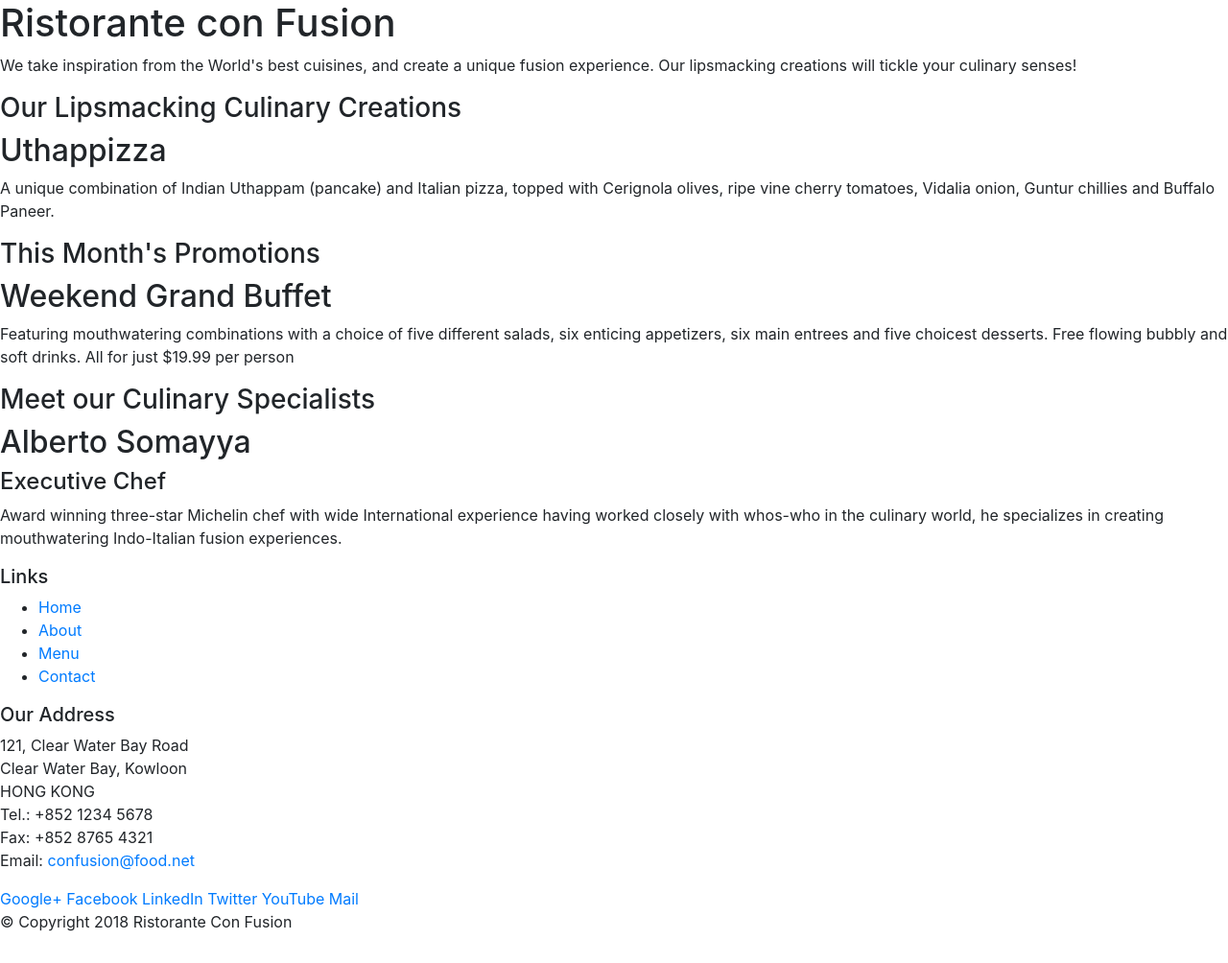
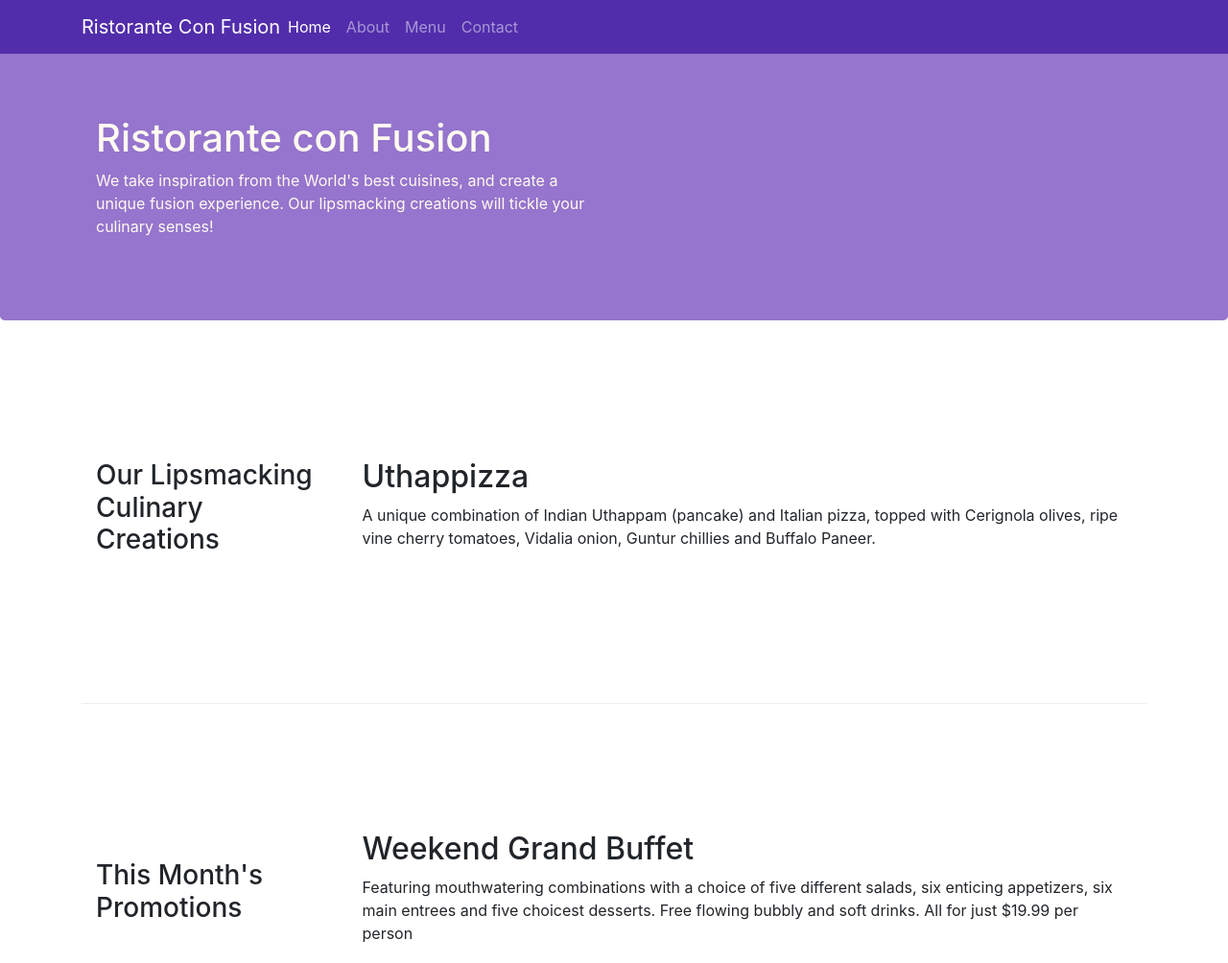
Before and after one commit to shorya361/Ristorante-Con_Fusion_with_Bootstrap, a website: page index.html in a window 1280 px wide. Shown: the top 1004 px of the page at 96% size. Drawn offline with nearby package versions, Linux system fonts and the light colour scheme.

Commit message:
navbars and breadcrumbs

```diff
--- /dev/null
+++ b/css/styles.css
@@ -0,0 +1,40 @@
+.row-header {
+  margin: 0px auto;
+  padding: 0px auto;
+}
+.row-content {
+  margin: 0px auto;
+  padding: 50px 0px 50px 0px;
+  border-bottom: 1px ridge;
+  min-height: 400px;
+}
+
+.footer {
+  background-color: #d1c4e9;
+  margin: 0px auto;
+  padding: 20px 0px 20px 0px;
+}
+
+.jumbotron {
+  padding: 70px 30px 70px 30px;
+  margin: 0px auto;
+  background: #9575cd;
+  color: floralwhite;
+}
+
+.address {
+  font-size: 80%;
+  margin: 0px;
+  color: #0f0f0f;
+}
+
+.header {
+  border-bottom: 1px ridge;
+}
+body {
+  padding: 50px 0px 0px 0px;
+  z-index: 0;
+}
+.navbar-dark {
+  background: #512dab;
+}
--- a/index.html
+++ b/index.html
@@ -14,14 +14,40 @@
       rel="stylesheet"
       href="node_modules/bootstrap/dist/css/bootstrap.min.css"
     />
+    <link rel="stylesheet" href="css/styles.css" />
     <title>Ristorante Con Fusion</title>
   </head>
 
   <body>
-    <header>
-      <div>
-        <div>
-          <div>
+    <nav class="navbar navbar-dark navbar-expand-sm fixed-top">
+      <div class="container">
+        <button
+          class="navbar-toggler"
+          type="button"
+          data-toggle="collapse"
+          data-target="#Navbar"
+        >
+          <span class="navbar-toggler-icon"></span>
+        </button>
+        <a class="navbar-brand mr-auto" href="#">Ristorante Con Fusion</a>
+        <div class="collapse navbar-collapse" id="Navbar">
+          <ul class="navbar-nav mr-auto">
+            <li class="nav-item active">
+              <a href="#" class="nav-link">Home</a>
+            </li>
+            <li class="nav-item">
+              <a href="./aboutus.html" class="nav-link">About</a>
+            </li>
+            <li class="nav-item"><a href="#" class="nav-link">Menu</a></li>
+            <li class="nav-item"><a href="#" class="nav-link">Contact</a></li>
+          </ul>
+        </div>
+      </div>
+    </nav>
+    <header class="jumbotron">
+      <div class="container">
+        <div class="row row-header">
+          <div class="col-12 col-sm-6">
             <h1>Ristorante con Fusion</h1>
             <p>
               We take inspiration from the World's best cuisines, and create a
@@ -29,17 +55,17 @@
               your culinary senses!
             </p>
           </div>
-          <div></div>
+          <div class="col-12 col-sm"></div>
         </div>
       </div>
     </header>
 
-    <div>
-      <div>
-        <div>
+    <div class="container">
+      <div class="row row-content align-items-center">
+        <div class="col-12 col-sm-4 col-md-3">
           <h3>Our Lipsmacking Culinary Creations</h3>
         </div>
-        <div>
+        <div class="col col-sm col-md">
           <h2>Uthappizza</h2>
           <p>
             A unique combination of Indian Uthappam (pancake) and Italian pizza,
@@ -49,11 +75,11 @@
         </div>
       </div>
 
-      <div>
-        <div>
+      <div class="row row-content align-items-center">
+        <div class="col-12 col-sm-4 col-md-3">
           <h3>This Month's Promotions</h3>
         </div>
-        <div>
+        <div class="col col-sm col-md">
           <h2>Weekend Grand Buffet</h2>
           <p>
             Featuring mouthwatering combinations with a choice of five different
@@ -64,11 +90,11 @@
         </div>
       </div>
 
-      <div>
-        <div>
+      <div class="row row-content align-items-center">
+        <div class="col-12 col-sm-4 col-md-3">
           <h3>Meet our Culinary Specialists</h3>
         </div>
-        <div>
+        <div class="col col-sm col-md">
           <h2>Alberto Somayya</h2>
           <h4>Executive Chef</h4>
           <p>
@@ -81,19 +107,19 @@
       </div>
     </div>
 
-    <footer>
-      <div>
-        <div>
-          <div>
+    <footer class="footer">
+      <div class="container">
+        <div class="row">
+          <div class="col-4 col-sm-2">
             <h5>Links</h5>
-            <ul>
+            <ul class="list-unstyled">
               <li><a href="#">Home</a></li>
-              <li><a href="#">About</a></li>
+              <li><a href="./aboutus.html">About</a></li>
               <li><a href="#">Menu</a></li>
               <li><a href="#">Contact</a></li>
             </ul>
           </div>
-          <div>
+          <div class="col-7 col-sm-5">
             <h5>Our Address</h5>
             <address>
               121, Clear Water Bay Road<br />
@@ -104,8 +130,8 @@
               Email: <a href="mailto:confusion@food.net">confusion@food.net</a>
             </address>
           </div>
-          <div>
-            <div>
+          <div class="col-12 col-sm-4 align-self-center">
+            <div class="text-center">
               <a href="http://google.com/+">Google+</a>
               <a href="http://www.facebook.com/profile.php?id=">Facebook</a>
               <a href="http://www.linkedin.com/in/">LinkedIn</a>
@@ -115,8 +141,8 @@
             </div>
           </div>
         </div>
-        <div>
-          <div>
+        <div class="row justify-content-center">
+          <div class="col-auto">
             <p>© Copyright 2018 Ristorante Con Fusion</p>
           </div>
         </div>
```
Also changed, not shown: aboutus.html (added, +192 -0 lines).
